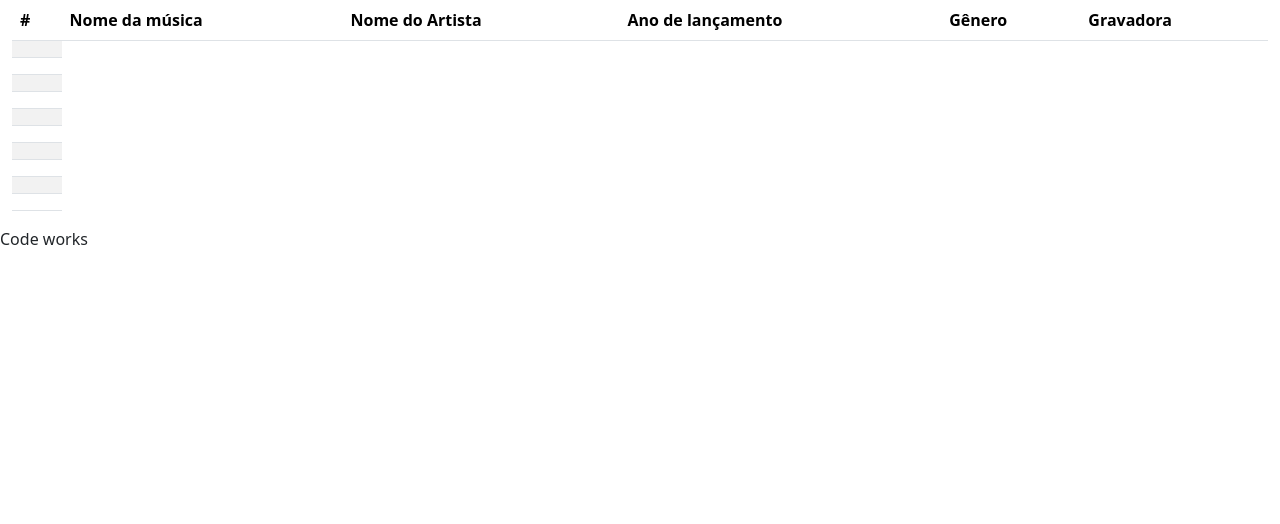
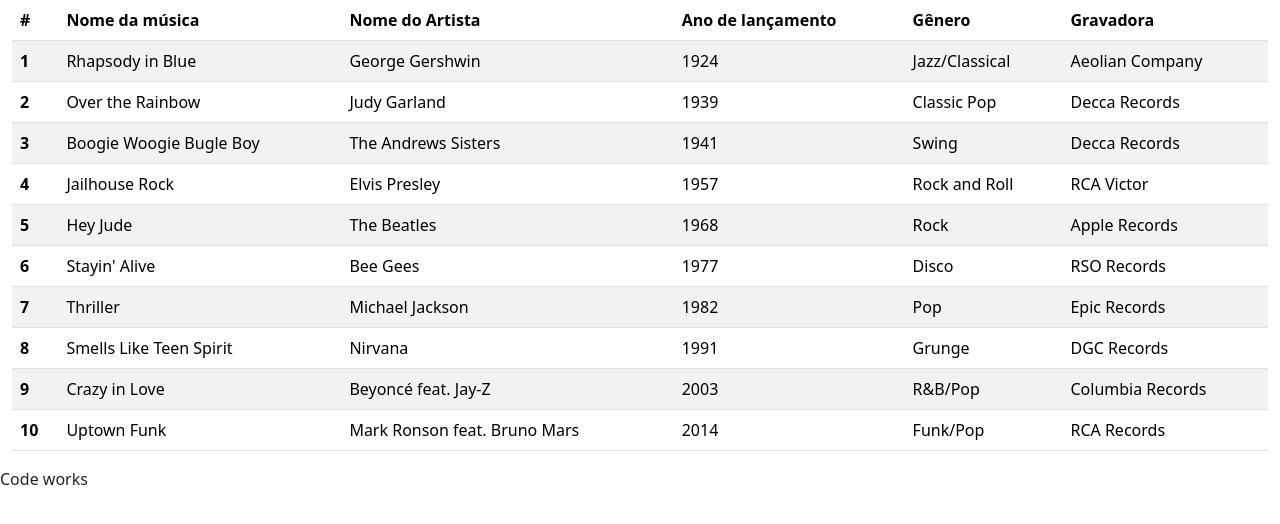
Before and after one commit to ivoosa7/MusicList, an Angular app: page / in a window 1280 px wide. Shown: the top 524 px of the page. Built offline with nearby package versions, Linux system fonts and the light colour scheme.

Commit message:
Third Commit Json Archive Works

```diff
--- a/src/app/music-table/music-table.component.html
+++ b/src/app/music-table/music-table.component.html
@@ -12,7 +12,12 @@
   </thead>
   <tbody>
     <tr *ngFor="let music of musics">
-      <th scope="row"></th>
+      <th scope="row">{{music.id}}</th>
+      <td>{{music.title}}</td>
+      <td>{{music.artist}}</td>
+      <td>{{music.year}}</td>
+      <td>{{music.genre}}</td>
+      <td>{{music.label}}</td>
     </tr>
   </tbody>
   </table>
```
